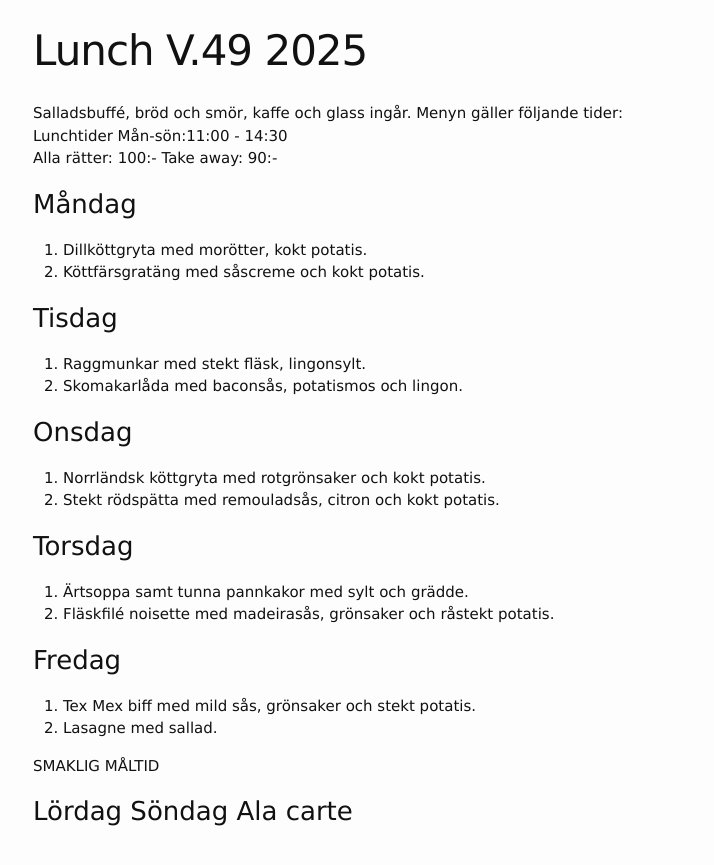
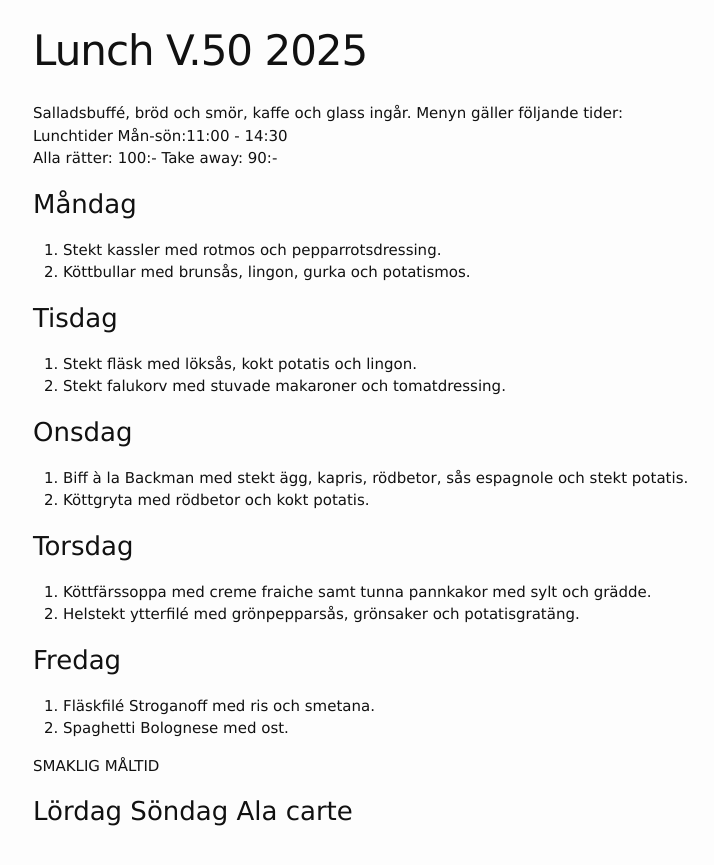
Before and after one commit to FarInn62/farinn62.github.io, a Jekyll site: the page built from lunch.md, in a window 1280 px wide. Shown: the top 865 px of the page, without its empty margins (237-951 px from the left). Built offline with Jekyll 4.4.1, drawn with Linux system fonts in a browser that asks for light colours.

Commit message:
Update lunch.md

```diff
--- a/lunch.md
+++ b/lunch.md
@@ -1,7 +1,6 @@
 ---
 layout: foodmenu
-title: Lunch V.49 2025
-
+title: Lunch V.50 2025
 permalink: /lunch/
 published: true
 ---
@@ -12,28 +11,29 @@ Alla rätter: 100:- Take away: 90:-
 
 ### Måndag
 
-1. Dillköttgryta med morötter, kokt potatis.
-2. Köttfärsgratäng med såscreme och kokt potatis.
+1. Stekt kassler med rotmos och pepparrotsdressing.
+2. Köttbullar med brunsås, lingon, gurka och potatismos.
 
 ### Tisdag
 
-1. Raggmunkar med stekt fläsk, lingonsylt.
-2. Skomakarlåda med baconsås, potatismos och lingon.
+1. Stekt fläsk med löksås, kokt potatis och lingon.
+2. Stekt falukorv med stuvade makaroner och tomatdressing.
 
 ### Onsdag
 
-1. Norrländsk köttgryta med rotgrönsaker och kokt potatis.
-2. Stekt rödspätta med remouladsås, citron och kokt potatis.
+1. Biff à la Backman med stekt ägg, kapris, rödbetor, sås espagnole och stekt potatis.
+2. Köttgryta med rödbetor och kokt potatis.
 
 ### Torsdag
 
-1. Ärtsoppa samt tunna pannkakor med sylt och grädde.
-2. Fläskfilé noisette med madeirasås, grönsaker och råstekt potatis.
+1. Köttfärssoppa med creme fraiche samt tunna pannkakor med sylt och grädde.
+2. Helstekt ytterfilé med grönpepparsås, grönsaker och potatisgratäng.
 
 ### Fredag
 
-1. Tex Mex biff med mild sås, grönsaker och stekt potatis.
-2. Lasagne med sallad.
+1. Fläskfilé Stroganoff med ris och smetana.
+2. Spaghetti Bolognese med ost.
+
 
 SMAKLIG MÅLTID
 
```
